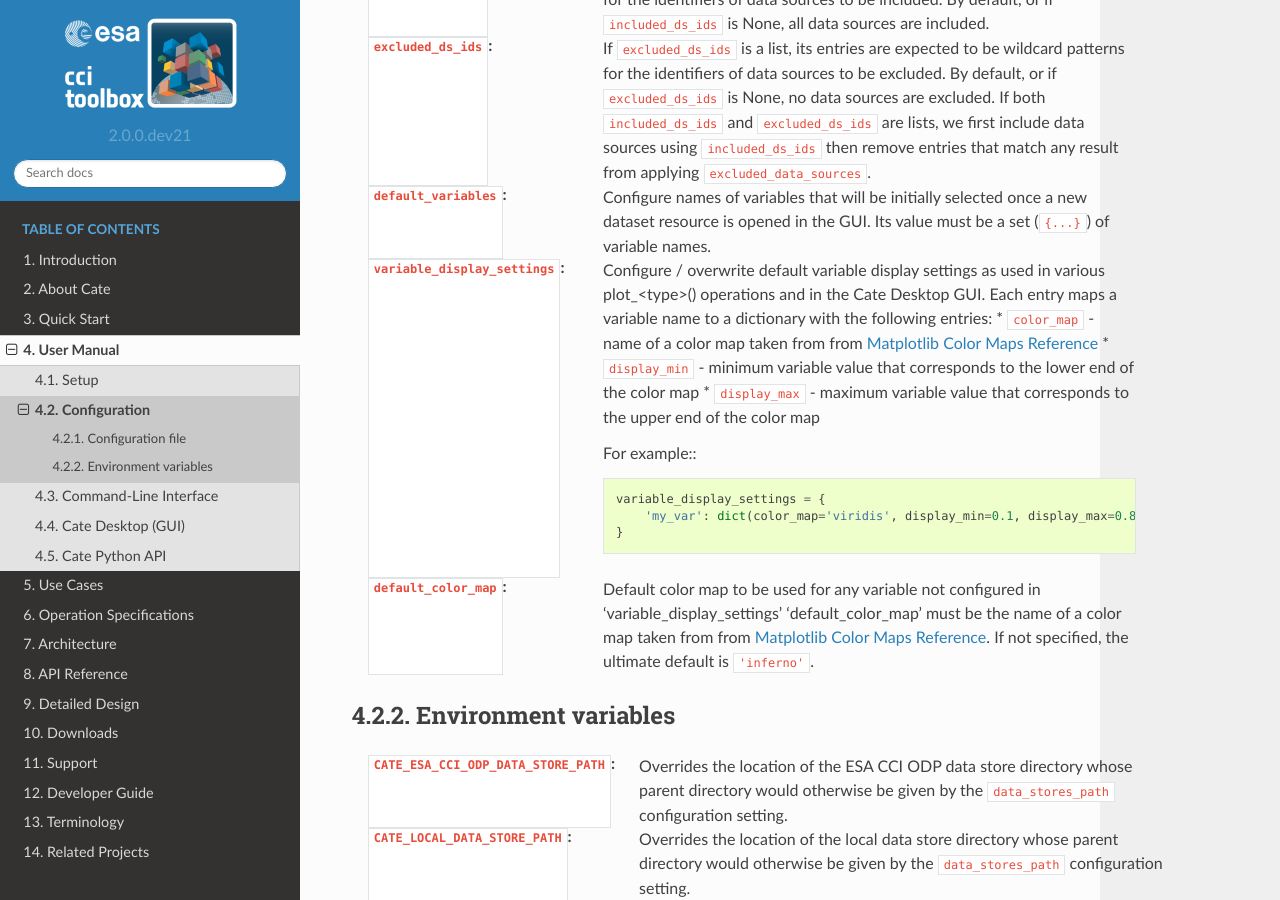
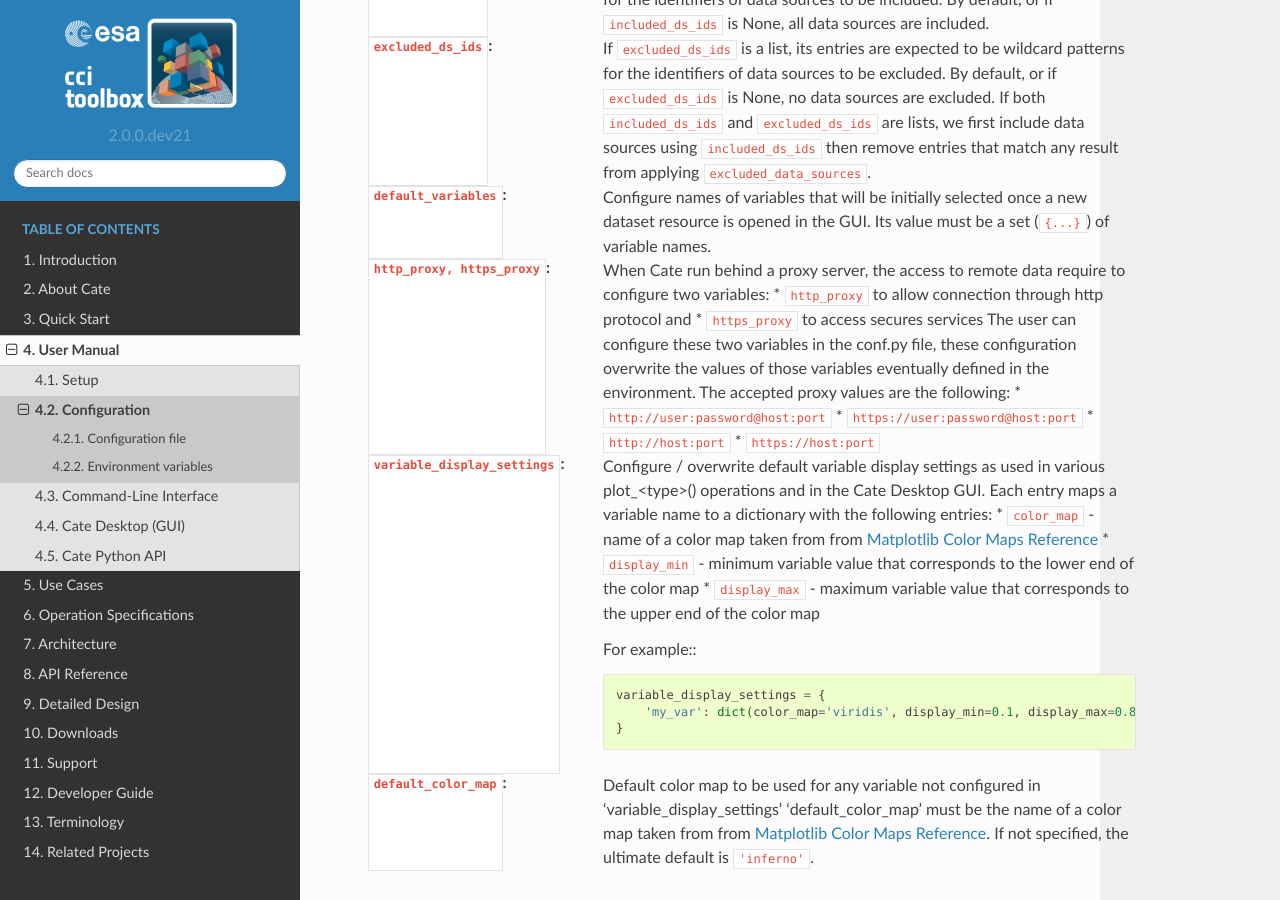
Before and after one commit to CCI-Tools/cate, a Sphinx documentation site: the page built from doc/source/user_manual/um_conf.rst, in a window 1280 px wide and 900 px high, scrolled down 760 px. Built offline with Sphinx 7.4.7 and the Read the Docs theme 2.0.0, drawn with Linux system fonts in a browser that asks for light colours.

Commit message:
http Proxy docs

```diff
--- a/doc/source/user_manual/um_conf.rst
+++ b/doc/source/user_manual/um_conf.rst
@@ -45,9 +45,21 @@ Given here is an overview of the possible configuration settings:
     ``included_ds_ids`` then remove entries that match any result from applying ``excluded_data_sources``.
 
 :``default_variables``:
-     Configure names of variables that will be initially selected once a new
-     dataset resource is opened in the GUI. Its value must be a set
-     (``{...}``) of variable names.
+    Configure names of variables that will be initially selected once a new
+    dataset resource is opened in the GUI. Its value must be a set
+    (``{...}``) of variable names.
+
+:``http_proxy, https_proxy``:
+    When Cate run behind a proxy server, the access to remote data require to configure two variables:
+    * ``http_proxy`` to allow connection through http protocol and
+    * ``https_proxy`` to access secures services
+    The user can configure these two variables in the conf.py file, these configuration overwrite the values of those
+    variables eventually defined in the environment.
+    The accepted proxy values are the following:
+    * ``http://user:password@host:port``
+    * ``https://user:password@host:port``
+    * ``http://host:port``
+    * ``https://host:port``
 
 :``variable_display_settings``:
     Configure / overwrite default variable display settings as used in various plot_<type>() operations
```
